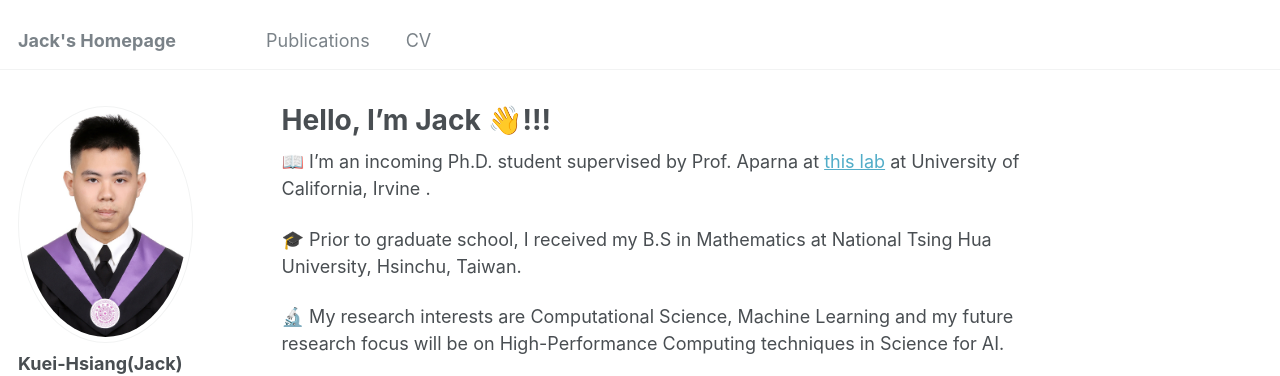
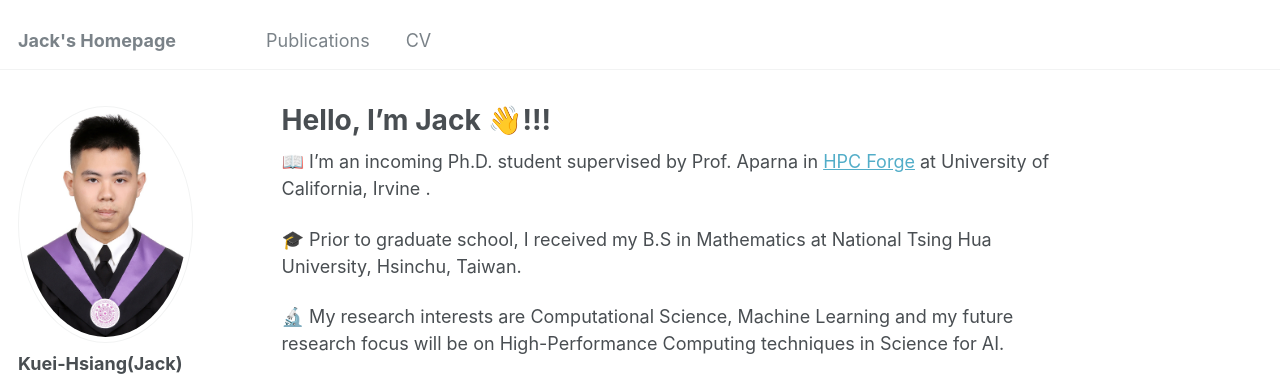
Before and after one commit to JackHuang32/JackHuang32.github.io, a Jekyll site: the page built from _pages/about.md, in a window 1280 px wide. Shown: the top 376 px of the page. Built offline with Jekyll 4.4.1, drawn with Linux system fonts in a browser that asks for light colours; some web fonts are replaced.

Commit message:
fix grammer

```diff
--- a/_pages/about.md
+++ b/_pages/about.md
@@ -7,7 +7,7 @@ redirect_from:
   - /about.html
 ---
 
-📖 I'm an incoming Ph.D. student supervised by Prof. Aparna at [this lab](https://hpcforge.eng.uci.edu/) at University of California, Irvine .
+📖 I'm an incoming Ph.D. student supervised by Prof. Aparna in [HPC Forge](https://hpcforge.eng.uci.edu/) at University of California, Irvine .
 
 🎓 Prior to graduate school, I received my B.S in Mathematics at National Tsing Hua University, Hsinchu, Taiwan.
 
```
